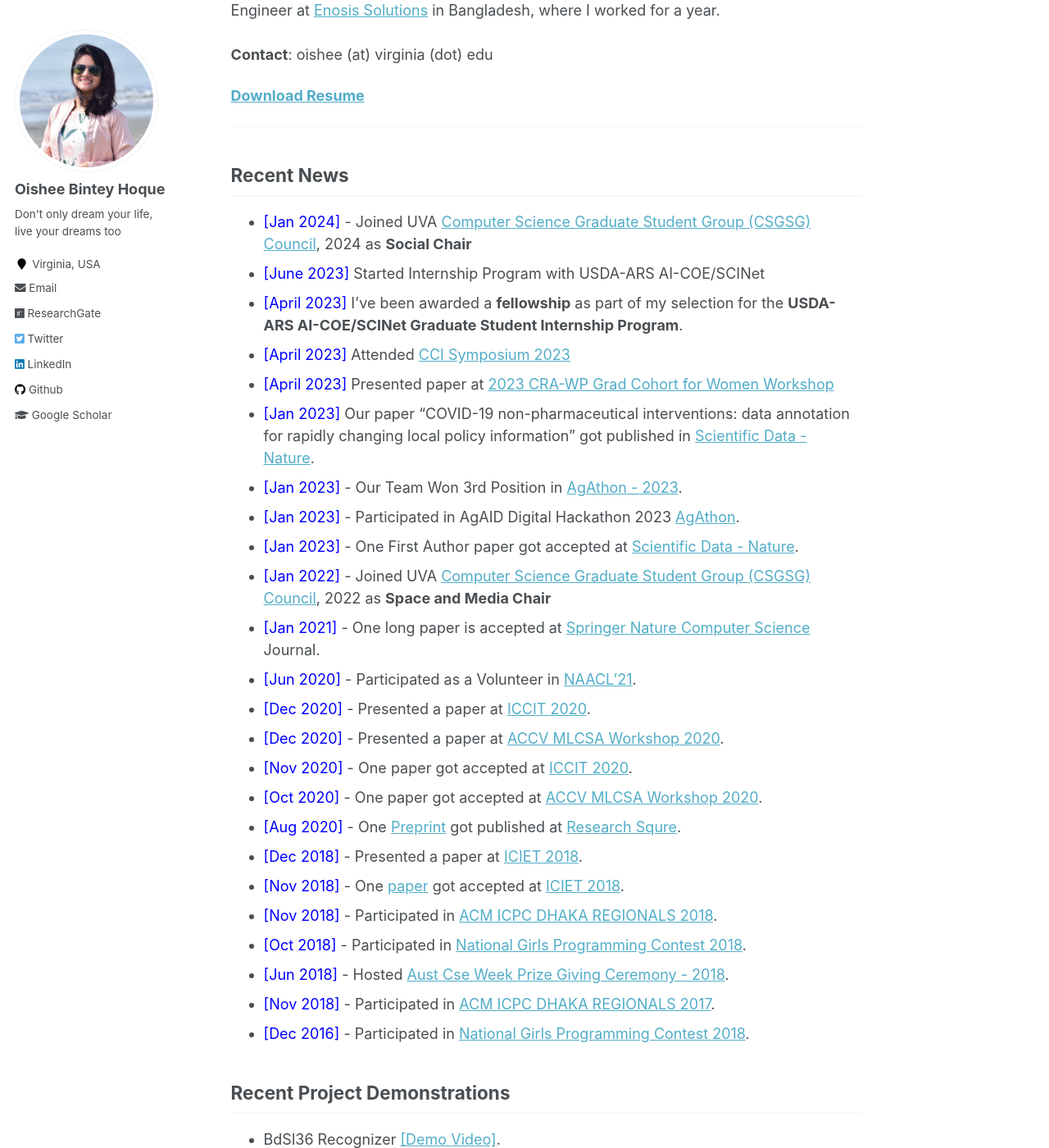
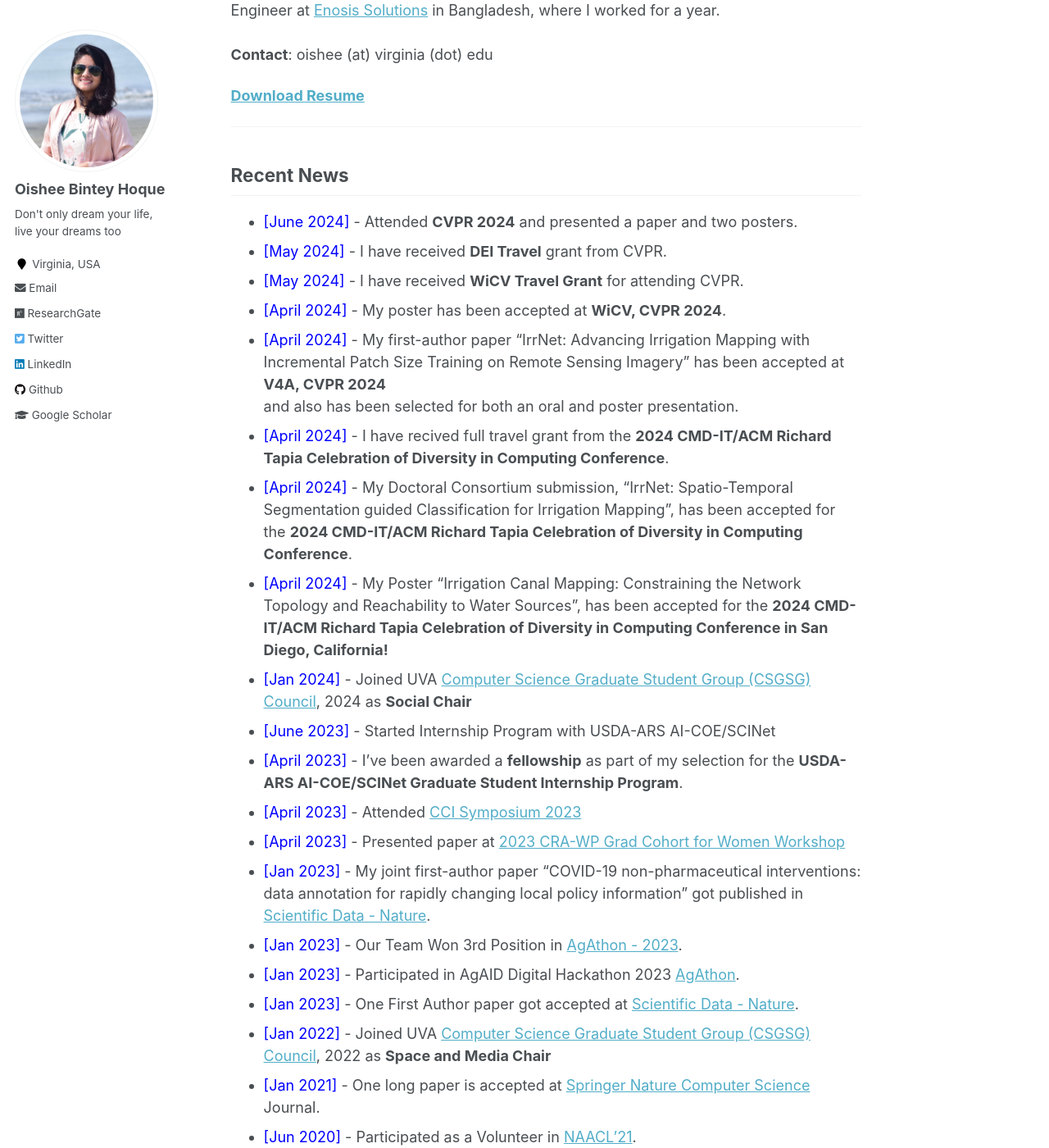
Before and after one commit to oishee-hoque/oishee-hoque.github.io, a Jekyll site: the page built from _pages/about.md, in a window 1280 px wide and 1400 px high, scrolled down 538 px. Shown: the whole window at 82% size. Built offline with Jekyll 4.4.1, drawn with Linux system fonts in a browser that asks for light colours.

Commit message:
UpdateJuly2024

```diff
--- a/_pages/about.md
+++ b/_pages/about.md
@@ -17,7 +17,7 @@ Prior to my PhD, my undergraduate research at <a href="http://aust.edu/">Ahsanul
 <br>
 **Contact**: oishee (at) virginia (dot) edu
 
-[**Download Resume**](https://oishee-hoque.github.io/files/OOishee_CV_2024_.pdf)
+[**Download Resume**](https://oishee-hoque.github.io/files/Oishee_CV_2024.pdf)
 
 <!-- <a href="https://oishee-hoque.github.io/publications/"> <img src="https://oishee-hoque.github.io/images/pubs.png" alt="Publication Venues"
 	title="Publication Venues" width="600" height="200"> </a> -->
@@ -26,12 +26,20 @@ Prior to my PhD, my undergraduate research at <a href="http://aust.edu/">Ahsanul
 
 ## Recent News
 
+- <span style="color:Blue"> [June 2024] </span> - Attended **CVPR 2024** and presented a paper and two posters.
+- <span style="color:Blue"> [May 2024] </span> - I have received **DEI Travel** grant from CVPR.
+- <span style="color:Blue"> [May 2024] </span> - I have received **WiCV Travel Grant** for attending CVPR.
+- <span style="color:Blue"> [April 2024] </span> - My poster has been accepted at **WiCV, CVPR 2024**.
+- <span style="color:Blue"> [April 2024] </span> - My first-author paper "IrrNet: Advancing Irrigation Mapping with Incremental Patch Size Training on Remote Sensing Imagery" has been accepted at **V4A, CVPR 2024** <br><t>and also has been selected for both an oral and poster presentation.
+- <span style="color:Blue"> [April 2024] </span> - I have recived full travel grant from the **2024 CMD-IT/ACM Richard Tapia Celebration of Diversity in Computing Conference**.
+- <span style="color:Blue"> [April 2024] </span> - My Doctoral Consortium submission, "IrrNet: Spatio-Temporal Segmentation guided Classification for Irrigation Mapping", has been accepted for the **2024 CMD-IT/ACM Richard Tapia Celebration of Diversity in Computing Conference**.
+- <span style="color:Blue"> [April 2024] </span> - My Poster "Irrigation Canal Mapping: Constraining the Network Topology and Reachability to Water Sources", has been accepted for the **2024 CMD-IT/ACM Richard Tapia Celebration of Diversity in Computing Conference in San Diego, California!**
 - <span style="color:Blue"> [Jan 2024] </span> - Joined UVA [Computer Science Graduate Student Group (CSGSG) Council](https://csgsg.org/), 2024 as **Social Chair**
-- <span style="color:Blue"> [June 2023] </span> Started Internship Program with USDA-ARS AI-COE/SCINet
-- <span style="color:Blue"> [April 2023] </span> I've been awarded a **fellowship** as part of my selection for the **USDA-ARS AI-COE/SCINet Graduate Student Internship Program**.
-- <span style="color:Blue"> [April 2023] </span> Attended [CCI Symposium 2023](https://cyberinitiative.org/events-programs/2023/cci-symposium-2023.html)
-- <span style="color:Blue"> [April 2023] </span> Presented paper at [2023 CRA-WP Grad Cohort for Women Workshop](https://web.cvent.com/event/9bcae8aa-6d9e-4942-acc8-a36e48734459/summary)
-- <span style="color:Blue"> [Jan 2023] </span> Our paper "COVID-19 non-pharmaceutical interventions: data annotation for rapidly changing local policy information" got published in [Scientific Data - Nature](https://www.nature.com/articles/s41597-023-01979-6).
+- <span style="color:Blue"> [June 2023] </span> - Started Internship Program with USDA-ARS AI-COE/SCINet
+- <span style="color:Blue"> [April 2023] </span> - I've been awarded a **fellowship** as part of my selection for the **USDA-ARS AI-COE/SCINet Graduate Student Internship Program**.
+- <span style="color:Blue"> [April 2023] </span> - Attended [CCI Symposium 2023](https://cyberinitiative.org/events-programs/2023/cci-symposium-2023.html)
+- <span style="color:Blue"> [April 2023] </span> - Presented paper at [2023 CRA-WP Grad Cohort for Women Workshop](https://web.cvent.com/event/9bcae8aa-6d9e-4942-acc8-a36e48734459/summary)
+- <span style="color:Blue"> [Jan 2023] </span> - My joint first-author paper "COVID-19 non-pharmaceutical interventions: data annotation for rapidly changing local policy information" got published in [Scientific Data - Nature](https://www.nature.com/articles/s41597-023-01979-6).
 - <span style="color:Blue"> [Jan 2023] </span> - Our Team Won 3rd Position in [AgAthon - 2023](https://badgr.com/public/assertions/wJZIOVeESRiBJDtn-tRj6g?identity__email=gza5dr@virginia.edu).
 - <span style="color:Blue"> [Jan 2023] </span> - Participated in AgAID Digital Hackathon 2023 [AgAthon](https://badgr.com/public/assertions/wJZIOVeESRiBJDtn-tRj6g?identity__email=gza5dr@virginia.edu).
 - <span style="color:Blue"> [Jan 2023] </span> - One First Author paper got accepted at [Scientific Data - Nature](https://www.nature.com/sdata/).
```
Also changed, not shown: _pages/cv.md (+1 -1 lines), _pages/education-awards.md (+1 -1 lines), _pages/publications.md (+4 -0 lines), 2 other files.
